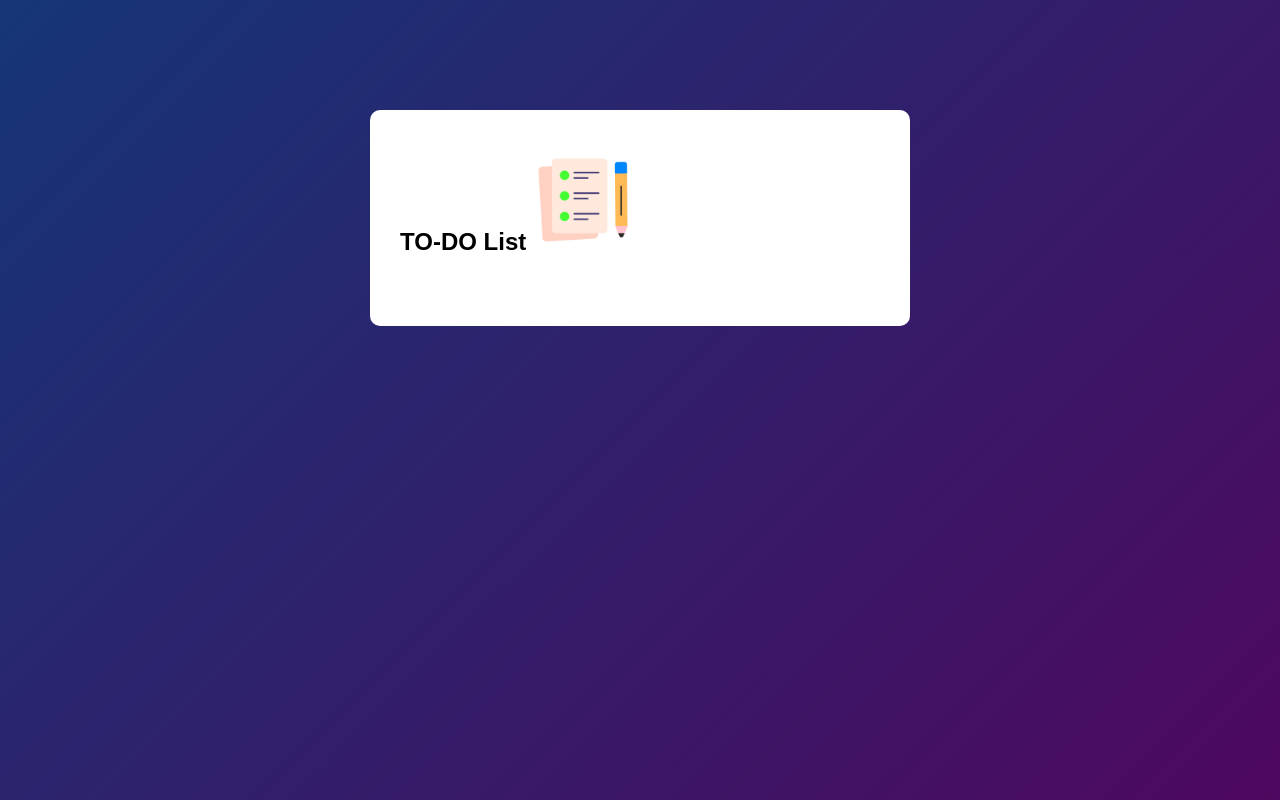
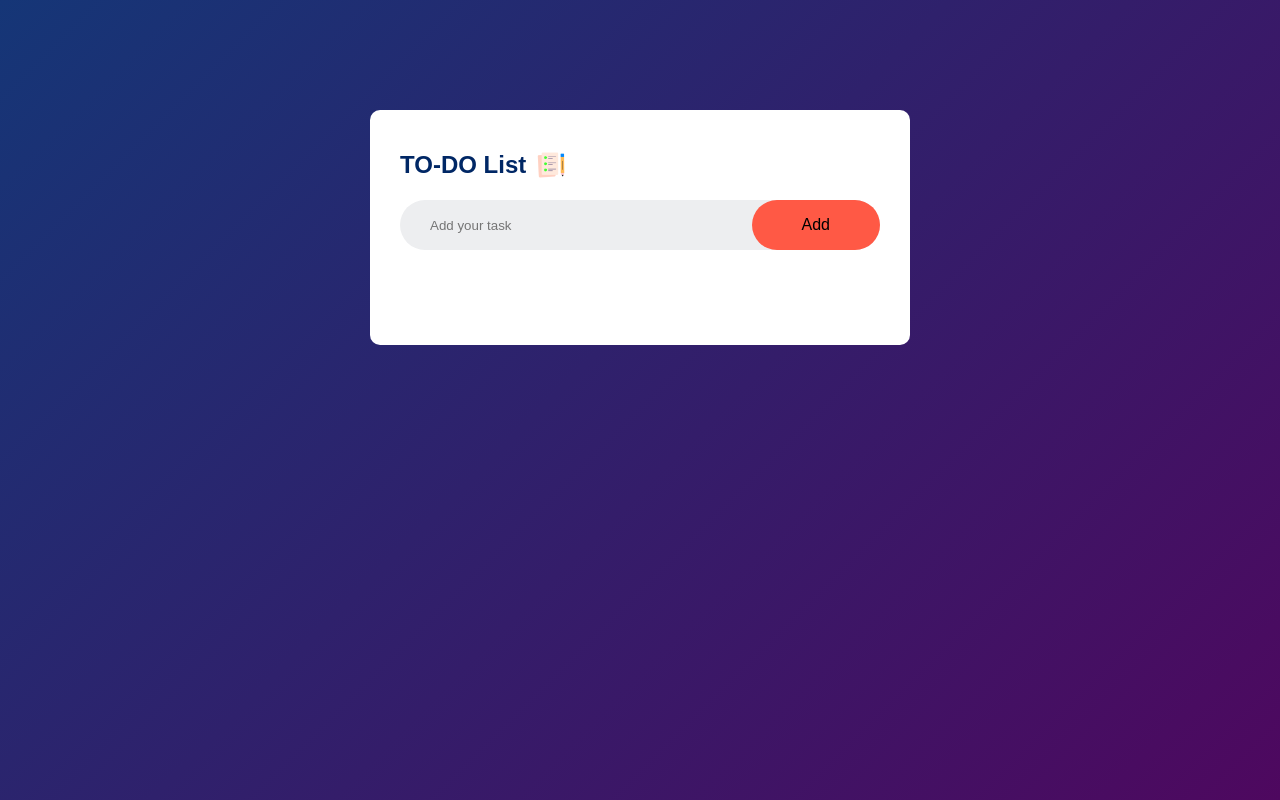
Before and after one commit to Harshini-priyaa/TO_DO, a plain HTML site: page index.html in a window 1280 px wide. Drawn offline with Linux system fonts and the light colour scheme.

Commit message:
Full styling done

```diff
--- a/index.html
+++ b/index.html
@@ -10,6 +10,10 @@
     <div class="container">
         <div class="todo-app">
             <h2>TO-DO List <img src="images/icon.png" alt="icon"></h2>
+            <div class="row">
+                <input type="text" id="input-box" placeholder="Add your task">
+                <button>Add</button>
+            </div>
         </div>
     </div>
 
--- a/style.css
+++ b/style.css
@@ -18,3 +18,39 @@
     padding: 40px 30px 70px;
     border-radius: 10px;
 }
+.todo-app h2{
+    color: #002765;
+    display: flex;
+    align-items: center;
+    margin-bottom: 20px;
+}
+.todo-app h2 img{
+    width: 30px;
+    margin-left: 10px;
+}
+.row{
+    display: flex;
+    align-items: center;
+    justify-content: space-between;
+    background: #edeef0;
+    border-radius: 30px;
+    padding-left: 20px;
+    margin-bottom: 25px;
+}
+input{
+    flex:1;
+    border: none;
+    outline: none;
+    background: transparent;
+    padding: 10px;
+    font-weight: 14px;
+}
+button{
+    border: none;
+    outline: none;
+    padding: 16px 50px;
+    background: #ff5945;
+    font-size: 16px;
+    cursor: pointer;
+    border-radius: 40px;
+}
```
